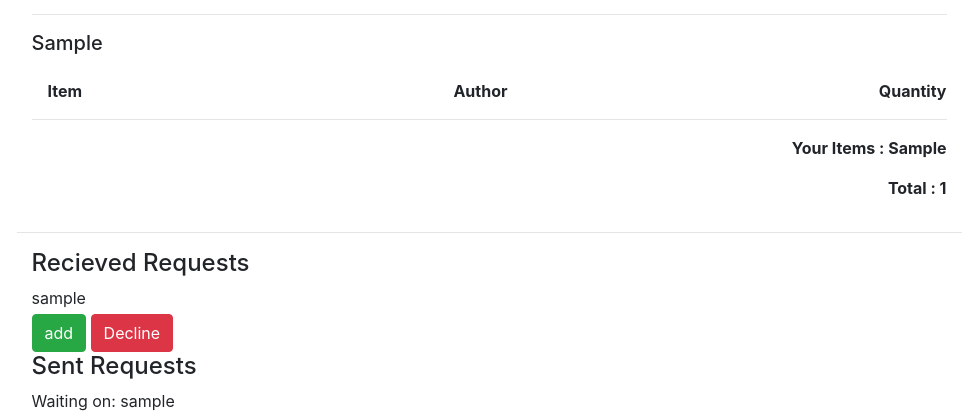
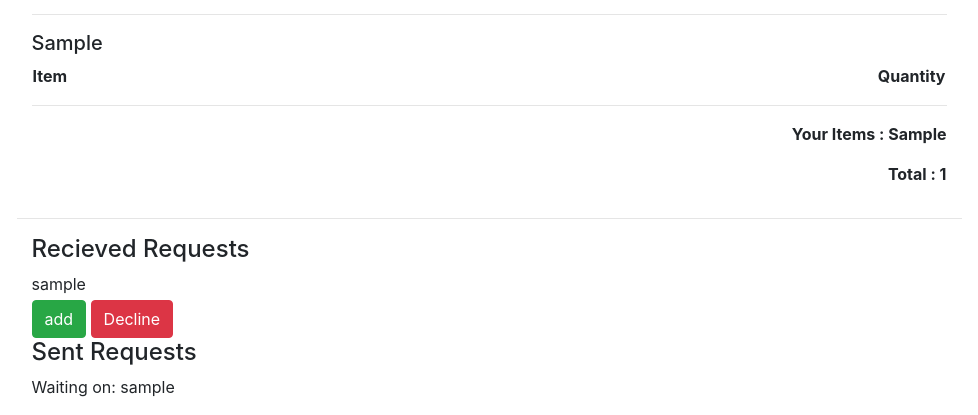
Before and after one commit to Fordalex/Shopping-list, a Django app: template templates/profile.html in a window 1280 px wide. Shown: the part 690-1105 px from the top of the page, without its empty margins (157-1135 px from the left). Run offline with Django 3.2, Linux system fonts and the light colour scheme; tables that the repository leaves empty hold one stand-in row (values such as "Sample post"); the template is opened without the code that fills it: values that come from a table or form of the project are taken from there, most other values are stand-ins (such as "Sample title", 1, 10 or a date in 2020); lists and menus that the app fills with data are empty; some libraries are stand-ins or nearby versions.

Commit message:
Put the items in a table to neaten the list.

```diff
--- a/templates/profile.html
+++ b/templates/profile.html
@@ -34,22 +34,31 @@
 </div>
 <hr>
 
-<!-- Show all items in their categories -->
+<!-- All Items in list -->
 {% for cat in categories %}
         <h5 class="mt-3">{{ cat }}</h5>
-        <ol class="mt-4 pl-3 list" id="list_{{forloop.counter}}">
-            <li class="d-flex justify-content-between"><b>Item</b><b>Author</b><b>Quantity</b></li>
+        <table class="container-fluid">
+            <tr>
+                <th>Item</th>
+                <th class="text-right">Quantity</th>
+                <th class="text-right collapse delete">Edit</th>
+            </tr>
             {% for item in items %}
                 {% if item.category == cat %}
-                    <li style="height:30px;" class="mt-1"><span class="d-flex justify-content-between"><span>{{ item.name }}</span><span>{{ item.author }}</span><b class="float-right mr-4">{{ item.quantity }}
-                        <a href="/items/delete/{{item.id}}" class="btn btn-danger btn-sm float-right collapse delete ml-3">Delete</a></b>
-
-                    </span></li>
+                    <tr>
+                        <td><img src="https://img.icons8.com/ios/15/000000/info.png" class="mr-3" data-toggle="collapse" href="#info_{{forloop.counter}}"/>{{ item.name }}
+                        <span class="collapse" id="info_{{forloop.counter}}"><br><img src="https://img.icons8.com/fluent/15/000000/user-male.png" class="mr-2"/>{{ item.author }}</span>
+                    </td>
+                        <td class="text-right">{{ item.quantity }}</td>
+                        <td class="text-right"> <a href="/items/delete/{{item.id}}" class="btn btn-danger btn-sm float-right collapse delete ml-3">Delete</a></td>
+                    </tr>
                 {% endif %}
             {% endfor %}
-        </ol>
+        </table>
         <hr>
 {% endfor %}
+
+
 {% if totalItems == 0 %}
 <p class="text-center">Your cart is empty!</p>
 {% endif %}
```
